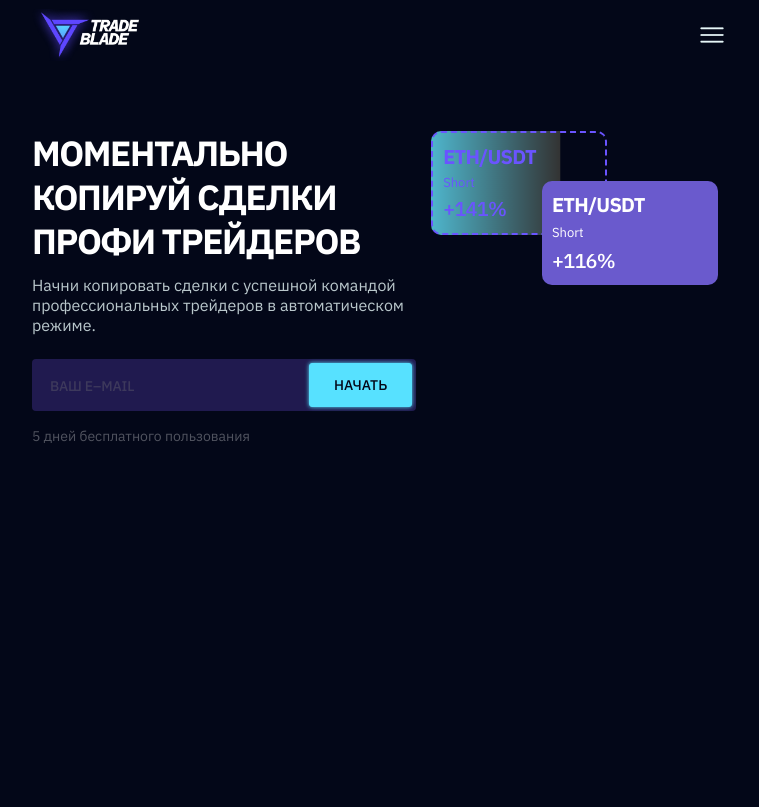
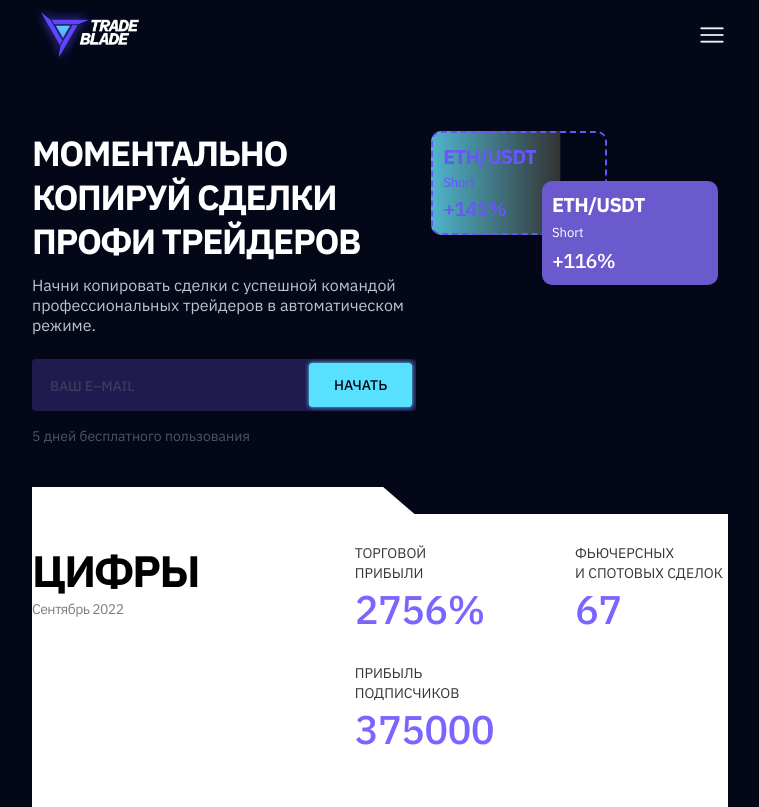
Before and after one commit to MaxBeliienko/trade-test, a React (Vite) app: page / in a window 1280 px wide. Shown: the whole page, without its empty margins (260-1019 px from the left). Built offline with nearby package versions, Linux system fonts and the light colour scheme.

Commit message:
numbers section
add numbers section

```diff
--- a/src/App.jsx
+++ b/src/App.jsx
@@ -1,12 +1,14 @@
 import styles from './App.module.css';
 import Header from './components/header/Header';
 import HeroSection from './components/heroSection/HeroSection';
+import NumberSection from './components/numbersSection/NumberSection';
 
 function App() {
   return (
     <div className={styles.container}>
       <Header />
       <HeroSection />
+      <NumberSection />
     </div>
   );
 }
--- a/src/components/heroSection/HeroSection.module.css
+++ b/src/components/heroSection/HeroSection.module.css
@@ -1,5 +1,5 @@
 .hero-section {
-  padding-top: 40px;
+  padding: 40px 0;
   display: flex;
   flex-direction: column;
   gap: 33px;
--- a/src/components/numbersSection/NumberSection.jsx
+++ b/src/components/numbersSection/NumberSection.jsx
@@ -0,0 +1,34 @@
+import styles from './NumberSection.module.css';
+
+const NumberSection = () => {
+  return (
+    <section className={styles['number-section-container']} id="numbers">
+      <div className={styles['number-info-wrapper']}>
+        <h2>Цифры</h2>
+        <p>Cентябрь 2022</p>
+      </div>
+      <ul className={styles['number-section-list']}>
+        <li>
+          <h3>
+            Торговой <br /> прибыли
+          </h3>
+          <p>2756%</p>
+        </li>
+        <li>
+          <h3>
+            фьючерсных <br /> и спотовых сделок
+          </h3>
+          <p>67</p>
+        </li>
+        <li>
+          <h3>
+            прибыль <br /> подписчиков
+          </h3>
+          <p>375000</p>
+        </li>
+      </ul>
+    </section>
+  );
+};
+
+export default NumberSection;
--- a/src/components/numbersSection/NumberSection.module.css
+++ b/src/components/numbersSection/NumberSection.module.css
@@ -0,0 +1,117 @@
+.number-section-container {
+  position: relative;
+  background-color: var(--color-white);
+  padding: 48px 0;
+  display: flex;
+  flex-direction: column;
+  gap: 40px;
+}
+
+.number-section-container::after {
+  content: '';
+  position: absolute;
+  top: -3px;
+  right: 0;
+  width: 120px;
+  height: 30px;
+  background-color: var(--color-primary);
+  clip-path: polygon(0 0, 100% 0, 100% 100%, 30% 100%);
+}
+
+.number-info-wrapper > h2 {
+  font-weight: 700;
+  font-size: 28px;
+  line-height: 129%;
+  letter-spacing: -0.04em;
+  text-transform: uppercase;
+  color: #000;
+}
+
+.number-info-wrapper > p {
+  font-weight: 400;
+  font-size: 14px;
+  line-height: 143%;
+  letter-spacing: -0.04em;
+  color: #000;
+  opacity: 0.5;
+}
+
+.number-section-list {
+  display: flex;
+  flex-wrap: wrap;
+  justify-content: space-between;
+  row-gap: 32px;
+}
+
+.number-section-list > li {
+  width: 153px;
+  display: flex;
+  flex-direction: column;
+  gap: 4px;
+}
+
+.number-section-list > li > h3 {
+  font-weight: 400;
+  font-size: 14px;
+  line-height: 143%;
+  text-transform: uppercase;
+  color: #000;
+  opacity: 0.8;
+}
+
+.number-section-list > li > p {
+  font-size: 35px;
+  line-height: 110%;
+  letter-spacing: -0.02em;
+  text-transform: uppercase;
+  color: var(--color-purple);
+  animation: flicker 2s infinite ease-in-out;
+}
+
+@keyframes flicker {
+  0% {
+    opacity: 1;
+  }
+  50% {
+    opacity: 0.8;
+  }
+  100% {
+    opacity: 1;
+  }
+}
+
+@media screen and (min-width: 768px) {
+  .number-section-container {
+    padding: 56px 0;
+    flex-direction: row;
+    gap: 156px;
+  }
+
+  .number-section-container::after {
+    width: 50%;
+    clip-path: polygon(0 0, 100% 0, 100% 100%, 10% 100%);
+  }
+
+  .number-info-wrapper > h2 {
+    font-size: 44px;
+    line-height: 127%;
+  }
+
+  .number-section-list > li > p {
+    font-size: 40px;
+  }
+}
+
+@media screen and (min-width: 1440px) {
+  .number-section-list {
+    gap: 129px;
+  }
+
+  .number-section-list > li {
+    width: auto;
+  }
+
+  .number-section-list > li > p {
+    font-size: 60px;
+  }
+}
```
